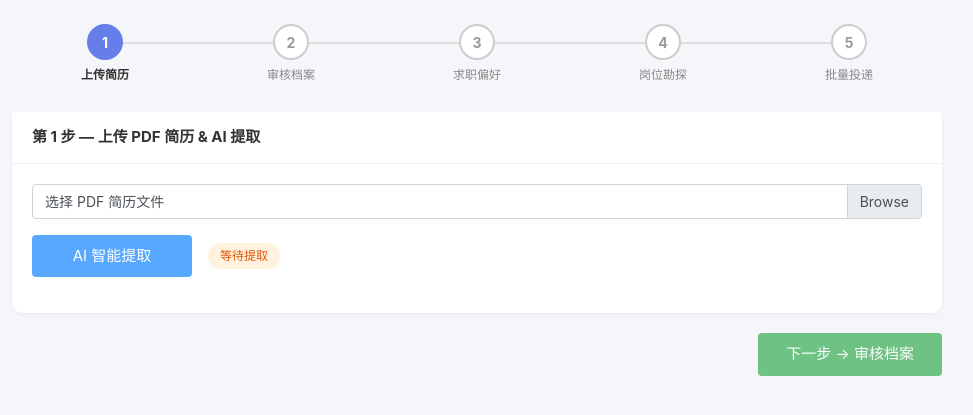
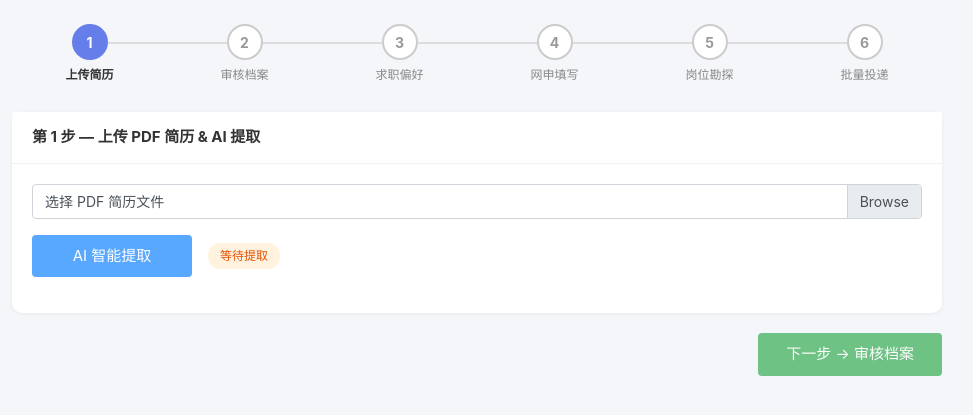
Before and after one commit to GalaxyKB/RESUME_SKILL, a Flask app: page / in a window 1280 px wide. Shown: the part 56-471 px from the top of the page, without its empty margins (163-1136 px from the left). Run offline with Flask 2, Linux system fonts and the light colour scheme; data that the repository does not hold is empty; some libraries are stand-ins or nearby versions.

Commit message:
feat: 新增第4步「网申填写测试」+ LLM Q&A填写+用户编辑 + 流程从5步扩展为6步

```diff
--- a/src/resume_skill/webui/app.py
+++ b/src/resume_skill/webui/app.py
@@ -196,6 +196,77 @@ def api_scout_login():
         return jsonify({"error": f"打开 Chrome 失败: {str(e)}"}), 500
 
 
+# ─── 网申填写 API ─────────────────────────────────────────
+
+@app.route("/api/fill/start", methods=["POST"])
+def api_fill_start():
+    """Open application URL, snapshot, LLM Q&A match, return filled fields."""
+    url = request.form.get("url", "")
+    if not url:
+        return jsonify({"error": "请提供投递页面 URL"}), 400
+
+    from .mcp.chrome_client import ChromeDevToolsClient
+    from ..agent.mcp.agent import MCPAgent
+    import tempfile, os
+
+    # Save uploaded resume if provided
+    resume_path = ""
+    if "resume" in request.files:
+        f = request.files["resume"]
+        tmp = tempfile.NamedTemporaryFile(suffix=".pdf", delete=False)
+        f.save(tmp.name)
+        resume_path = tmp.name
+
+    try:
+        chrome = ChromeDevToolsClient(headless=False)
+        chrome.connect()
+        chrome.call_tool("navigate_page", {"url": url})
+        import time; time.sleep(2)
+
+        snapshot = chrome.call_tool("take_snapshot", {})
+        print(f"[fill] Snapshot: {len(str(snapshot))} chars")
+
+        # Parse snapshot to fields using the same logic as agent.py
+        from resume_skill.agent.mcp.agent import MCPAgent
+        agent = MCPAgent.__new__(MCPAgent)
+        fields = agent._parse_snapshot(str(snapshot))
+        print(f"[fill] Found {len(fields)} form fields")
+
+        # Load MD profile and run LLM Q&A
+        md_path = CONFIG.personal_info_dir / "profile_template.md"
+        profile_text = md_path.read_text(encoding="utf-8") if md_path.exists() else ""
+        if profile_text:
+            agent.profile = profile_text
+            agent.llm = __import__("resume_skill.llm.factory", fromlist=["create_llm_client"]).create_llm_client()
+            answers = agent._answer_fields(fields)
+            print(f"[fill] Got {len(answers)} LLM answers")
+
+            # Merge answers into fields
+            answer_map = {a.get("uid", ""): a for a in answers}
+            for f in fields:
+                uid = f.get("uid", "")
+                if uid in answer_map:
+                    ans = answer_map[uid]
+                    f["answer"] = ans.get("answer", "")
+                    f["confidence"] = ans.get("confidence", "low")
+                    f["action"] = ans.get("action", "fill")
+
+        chrome.close()
+        if resume_path:
+            os.unlink(resume_path)
+
+        return jsonify({"fields": fields, "count": len(fields)})
+
+    except Exception as e:
+        import traceback; traceback.print_exc()
+        try: chrome.close()
+        except: pass
+        if resume_path:
+            try: os.unlink(resume_path)
+            except: pass
+        return jsonify({"error": str(e)}), 500
+
+
 # ─── 勘探（Scout）API ─────────────────────────────────────
 
 def _scout_worker(profile_text: str, preferences: dict):
--- a/src/resume_skill/webui/templates/index.html
+++ b/src/resume_skill/webui/templates/index.html
@@ -67,11 +67,15 @@ body{background:#f4f6f9;font-size:14px;color:#333}
       <div class="step-line"></div>
     </div>
     <div class="step-item" :class="{active:step===4,done:step>4}">
-      <div class="circle">4</div><div class="label">岗位勘探</div>
+      <div class="circle">4</div><div class="label">网申填写</div>
       <div class="step-line"></div>
     </div>
     <div class="step-item" :class="{active:step===5,done:step>5}">
-      <div class="circle">5</div><div class="label">批量投递</div>
+      <div class="circle">5</div><div class="label">岗位勘探</div>
+      <div class="step-line"></div>
+    </div>
+    <div class="step-item" :class="{active:step===6,done:step>6}">
+      <div class="circle">6</div><div class="label">批量投递</div>
     </div>
   </div>
 
@@ -190,13 +194,53 @@ body{background:#f4f6f9;font-size:14px;color:#333}
         <span v-if="prefsSaved" class="ml-2 text-success">已保存</span>
       </div>
     </div>
-    <button class="btn btn-success btn-lg-action float-right" @click="step=4">下一步 → 岗位勘探</button>
+    <button class="btn btn-success btn-lg-action float-right" @click="step=4">下一步 → 网申填写</button>
   </div>
 
-  <!-- Step 4: Scout ------------------------------------------------------------->
+  <!-- Step 4: Form Filling ------------------------------------------------------->
   <div v-if="step===4">
+    <div class="card">
+      <div class="card-header">第 4 步 — 测试网申填写</div>
+      <div class="card-body">
+        <p class="text-muted">输入一个招聘投递页面 URL，AI 将自动识别字段并用你的档案填写。上传简历 PDF 用于文件上传类字段。</p>
+        <div class="form-group">
+          <label>投递页面 URL</label>
+          <input class="form-control" v-model="fillUrl" placeholder="https://example.com/apply/123">
+        </div>
+        <div class="form-group">
+          <label>简历 PDF（用于上传附件）</label>
+          <input type="file" class="form-control-file" @change="onFillFileChange">
+        </div>
+        <button class="btn btn-primary btn-lg-action" @click="startFill" :disabled="filling || !fillUrl">
+          {{filling ? '填写中...' : '🤖 AI 智能填写'}}
+        </button>
+        <div v-if="filling" class="progress mt-2" style="height:6px">
+          <div class="progress-bar progress-bar-striped progress-bar-animated" style="width:100%;background:#667eea"></div>
+        </div>
+        <div v-if="fillError" class="alert alert-danger mt-2 py-2">{{fillError}}</div>
+        <div v-if="fillFields.length" class="mt-3">
+          <h6>填写结果（可编辑修改）</h6>
+          <div v-for="(f,i) in fillFields" :key="i" class="border rounded p-2 mb-2 bg-light">
+            <div class="d-flex justify-content-between">
+              <span class="font-weight-bold">{{f.label}}</span>
+              <span :class="'badge '+(f.action==='manual'?'badge-warning':f.confidence==='high'?'badge-success':'badge-info')">
+                {{f.action==='manual' ? '需手动' : f.confidence || 'auto'}}
+              </span>
+            </div>
+            <input class="form-control mt-1" v-model="f.answer" :disabled="f.action==='manual'">
+            <small v-if="f.action==='manual'" class="text-warning">敏感字段，请手动填写</small>
+          </div>
+          <button class="btn btn-success" @click="saveFillResult">保存填写结果</button>
+        </div>
+      </div>
+    </div>
+    <button class="btn btn-success btn-lg-action float-right" @click="step=5">下一步 → 岗位勘探</button>
+  </div>
+
+  <!-- Step 5: Scout ------------------------------------------------------------->
+  <div v-if="step===5">
     <div class="card" v-if="prefs.target_companies.length">
-      <div class="card-header">第 4 步 — 批量登录 &amp; 岗位勘探</div>
+      <div class="card-header">第 5 步 — 批量登录 &amp; 岗位勘探</div>
       <div class="card-body">
         <h6 class="text-muted mb-3">需登录的招聘官网</h6>
         <div v-for="(c,i) in prefs.target_companies" :key="i" class="d-flex align-items-center border rounded p-2 mb-1 bg-light">
@@ -256,11 +300,11 @@ body{background:#f4f6f9;font-size:14px;color:#333}
         <p class="text-muted">请先在上一页添加目标公司。</p>
       </div>
     </div>
-    <button class="btn btn-success btn-lg-action float-right mt-2" @click="step=5">下一步 → 批量投递</button>
+    <button class="btn btn-success btn-lg-action float-right mt-2" @click="step=6">下一步 → 批量投递</button>
   </div>
 
-  <!-- Step 5: Apply ------------------------------------------------------------->
-  <div v-if="step===5">
+  <!-- Step 6: Apply ------------------------------------------------------------->
+  <div v-if="step===6">
     <div class="card">
       <div class="card-header">第 5 步 — 批量投递</div>
       <div class="card-body">
@@ -292,7 +336,9 @@ new Vue({
     // Step 3
     prefs:{personal_info:{base_city:'',job_type:'校招',preferred_industries:[]},target_companies:[]},
     newCompanyName:'',newCompanyUrl:'',savingPrefs:false,prefsSaved:false,
-    // Step 4
+    // Step 4 (Form Filling)
+    fillUrl:'',fillPdfFile:null,filling:false,fillError:'',fillFields:[],fillResult:null,
+    // Step 5 (Scout)
     loginsStarted:false,loginsConfirmed:false,loginDone:[],confirming:false,scoutStatus:'',
     scoutRunning:false,scoutLog:[],scoutResults:[],pollTimer:null,
     // Step 5
@@ -337,7 +383,21 @@ new Vue({
     addCompany(){if(!this.newCompanyName.trim()||!this.newCompanyUrl.trim())return;this.prefs.target_companies.push({name:this.newCompanyName.trim(),url:this.newCompanyUrl.trim()});this.newCompanyName='';this.newCompanyUrl=''},
     removeCompany(i){this.prefs.target_companies.splice(i,1)},
     async savePreferences(){this.savingPrefs=true;this.prefsSaved=false;try{await fetch('/api/preferences',{method:'POST',headers:{'Content-Type':'application/json'},body:JSON.stringify(this.prefs)});this.prefsSaved=true}catch(e){}this.savingPrefs=false},
-    // Step 4
+    // Step 4 (Form Filling)
+    onFillFileChange(e){this.fillPdfFile=e.target.files[0]||null},
+    async startFill(){
+      if(!this.fillUrl)return;this.fillFields=[];this.fillError='';this.filling=true;
+      const fd=new FormData();fd.append('url',this.fillUrl);
+      if(this.fillPdfFile)fd.append('resume',this.fillPdfFile);
+      try{
+        const r=await fetch('/api/fill/start',{method:'POST',body:fd});
+        const d=await r.json();
+        if(d.fields)this.fillFields=d.fields;
+        else this.fillError=d.error||'填写失败'
+      }catch(e){this.fillError=e.message}this.filling=false
+    },
+    async saveFillResult(){this.fillResult={fields:this.fillFields};alert('填写结果已保存');},
+    // Step 5 (Scout)
     async startLogins(){
       if(!this.prefs.target_companies.length)return;
       this.loginsStarted=true;this.loginsConfirmed=false;this.loginDone=this.prefs.target_companies.map(()=>false);
```
